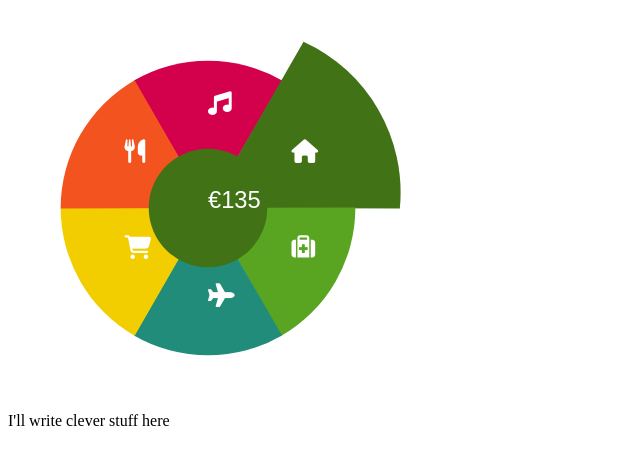
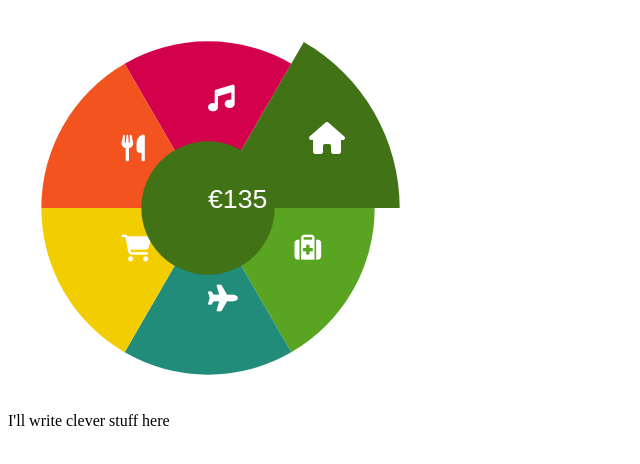
Before and after one commit to RodrigoSC/WheelMenu, a website: page index.html in a window 1280 px wide. Shown: the whole page, without its empty margins (0-640 px from the left). Drawn offline with nearby package versions, Linux system fonts and the light colour scheme.

Commit message:
d3.js + smarter computation

```diff
--- a/index.html
+++ b/index.html
@@ -17,7 +17,7 @@
 	<script src="http://localhost:35729/livereload.js"></script>
 <script>
 $(function() {
-	wheelMenu.init('#donut', 1, '€135', ['&#xf001','&#xf015;','&#xf0fa;','&#xf072;','&#xf07a;','&#xf0f5;']);
+	wheelMenu.init('#donut', 1, '€135', ['\uf001','\uf015','\uf0fa','\uf072','\uf07a','\uf0f5']);
 	wheelMenu.onSelect = function(slice) {
 		$('#console').text('You clicked slice ' + slice);
 	};
--- a/wheelMenu.js
+++ b/wheelMenu.js
@@ -1,60 +1,100 @@
 (function(wheelMenu){
 
-var dOrig = 'm50,100l-50,-86a100,100 0 0,1 100,0l-50,86z';
-var dChanged = 'm50,100l-65,-112a112,112 0 0,1 130,0l-65,112z';
+var dOrig, dChanged;
 var parentId = '';
-var iconPos = {x: 50, y: 35};
-
-wheelMenu.onSelect = function (slice) {};
+var iconPos = {x: 0, y: -60};
+var canvas = {};
+var minHeight = 100;
+var maxHeight = 115;
+var midPoint = maxHeight + 5;
 
 wheelMenu.init = function (divid, selectedSlice, text, icons) {
+	dOrig = buildPath(minHeight);
+	dChanged = buildPath(maxHeight);
 	parentId = divid;
-	$(parentId).append('<svg viewBox="0 0 270 270" xmlns="http://www.w3.org/2000/svg" preserveAspectRatio="xMinYMin meet" xmlns:xlink="http://www.w3.org/1999/xlink" class="pie"></svg>');
-	var group = $(parentId + ' > svg');
+	canvas = d3.select(parentId).append('svg')
+		.attr('viewBox', '0 0 ' + midPoint*2 + ' ' + midPoint*2)
+		.attr('preserveAspectRatio','xMinYMin meet')
+		.classed('pie', true);
 	for (var i = 0; i < 6; i++) {
-		var tOrig = 'translate(85,35) rotate(' + (i*60) + ', 50, 100)';
-		group.append('<g class="slice' + i + '"' +
-			'onmouseover=\'wheelMenu.updatePath(this, "' + dChanged + '");\'' +
-			'onmouseout=\'wheelMenu.updatePath(this, "' + dOrig + '");\'' +
-			'onmouseup=\'wheelMenu.selectSlice('+i+');\'' +
-			'transform="' + tOrig + '"' +
-			'>' +
-			'<path d="' + dOrig + '"' +
-			'/>' +
-			'<text class="icon"' +
-			'transform="rotate(-'+ (i*60) + ', '+ iconPos.x +', ' + iconPos.y + ')"' +
-			'>' + icons[i] + '</text>' +
-			'</g>');
+		var tOrig = 'translate(' + midPoint + ',' + midPoint + ') rotate(' + (i*60) + ')';
+		var g = canvas.append('g')
+			.classed('slice' + i, true)
+			.attr('onmouseover', 'wheelMenu.updatePath(this, "' + dChanged + '");')
+			.attr('onmouseout', 'wheelMenu.updatePath(this, "' + dOrig + '");')
+			.attr('onmouseup', 'wheelMenu.selectSlice('+i+');')
+			.attr('transform', tOrig);
+		g.append('path')
+			.attr('d', dOrig);
+		g.append('text')
+			.classed('icon', true)
+			.text(icons[i])
+			.datum({slice: i});
 	}
-	group.append('<circle class="center" cx="135" cy="135" r="40"/>');
-	group.append('<text class="centerText" x="135" y="135">Hello</text>');
-	$(parentId).html($(parentId).html()); // hack to render the SVG
-	centerText($('text.icon'), iconPos.x, iconPos.y); // must be done after it's drawn
+	canvas.append('circle')
+		.classed('center', true)
+		.attr('cx', midPoint)
+		.attr('cy', midPoint)
+		.attr('r', 40);
+	canvas.append('text')
+		.classed('centerText', true)
+		.text('Hello');
+	setText(text);
+	centerText(canvas.selectAll('text.icon'), iconPos.x, iconPos.y);
+	canvas.selectAll('text.icon').attr('transform', function(d) {return 'rotate(-'+ (d.slice *60) + ', '+ iconPos.x +', ' + iconPos.y + ')';});
 	wheelMenu.selectSlice(selectedSlice);
-	setText(text);
 };
 
 wheelMenu.updatePath = function (elem, path) {
-	var pelem = $(elem).children('path');
-	if (pelem.attr('class') !== 'selected') pelem.attr('d', path);
+	var pelem = d3.select(elem);
+	if (!pelem.classed('selected'))
+		pelem.select('path').attr('d', path);
 };
 
 wheelMenu.selectSlice = function (slice) {
-	$(parentId + ' > svg path.selected').removeAttr('class').attr('d', dOrig);
-	$(parentId + ' g.slice' + slice).children('path').attr('class','selected').attr('d', dChanged);
+	canvas.select('g.selected')
+		.select('text.icon')
+		.attr('transform', rotate);
+	canvas.select('g.selected')
+		.classed('selected', false)
+		.select('path')
+		.attr('d', dOrig);
+	canvas.select('g.slice' + slice)
+		.classed('selected',true)
+		.select('path')
+		.attr('d', dChanged);
+	canvas.select('g.slice' + slice)
+		.select('text.icon')
+		.attr('transform', function (d) {return 'translate(0, -10) ' + rotate(d);});
 	$(parentId + ' circle.center').attr('class', 'center slice' + slice);
 	wheelMenu.onSelect(slice);
 };
 
+wheelMenu.onSelect = function (slice) {};
+
+var rotate = function (d) {
+	return 'rotate(-'+ (d.slice *60) + ', '+ iconPos.x +', ' + iconPos.y + ')';
+};
+
 var setText = function (text) {
-	$(parentId + ' > svg text.centerText').text(text);
-	centerText($(parentId + ' > svg text.centerText'), 135, 135);
+	canvas.select('text.centerText').text(text);
+	centerText(canvas.select('text.centerText'), midPoint, midPoint);
 };
 
 var centerText = function (textElem, x, y) {
-	textElem.attr('x', x - textElem.width()/2);
-	textElem.attr('y', y + textElem.height()/3); // over 3 to compensate ascend. Totally made up...
+	textElem.attr('x', x - $(textElem.node()).width()/2);
+	textElem.attr('y', y + $(textElem.node()).height()/3); // over 3 to compensate ascend. Totally made up...
 };
+
+var buildPath = function(height) {
+	var trig = {cos: 0.5, sin: 0.866};
+
+	return 'm0,0' +
+		'l-' + (height * trig.cos) + ',-' + (height * trig.sin) +
+		'a' + height + ',' + height + ' 0 0,1 ' + height + ',0' +
+		'l-' +  (height * trig.cos) + ',' + (height * trig.sin) + 'z';
+};
+
 
 wheelMenu.boxText = function (textElem) {
 	$(parentId + ' > svg').append('<rect x="'+ textElem.attr('x')  +'" y="'+ (textElem.attr('y') - textElem.height()) +'" '+
--- a/wheelStyles.css
+++ b/wheelStyles.css
@@ -38,3 +38,7 @@ svg.pie { max-height: 100%; }
 .pie text.icon {
 	font-family: FontAwesome;
 }
+
+.pie .selected text.icon {
+	font-size: 1.2em;
+}
```
